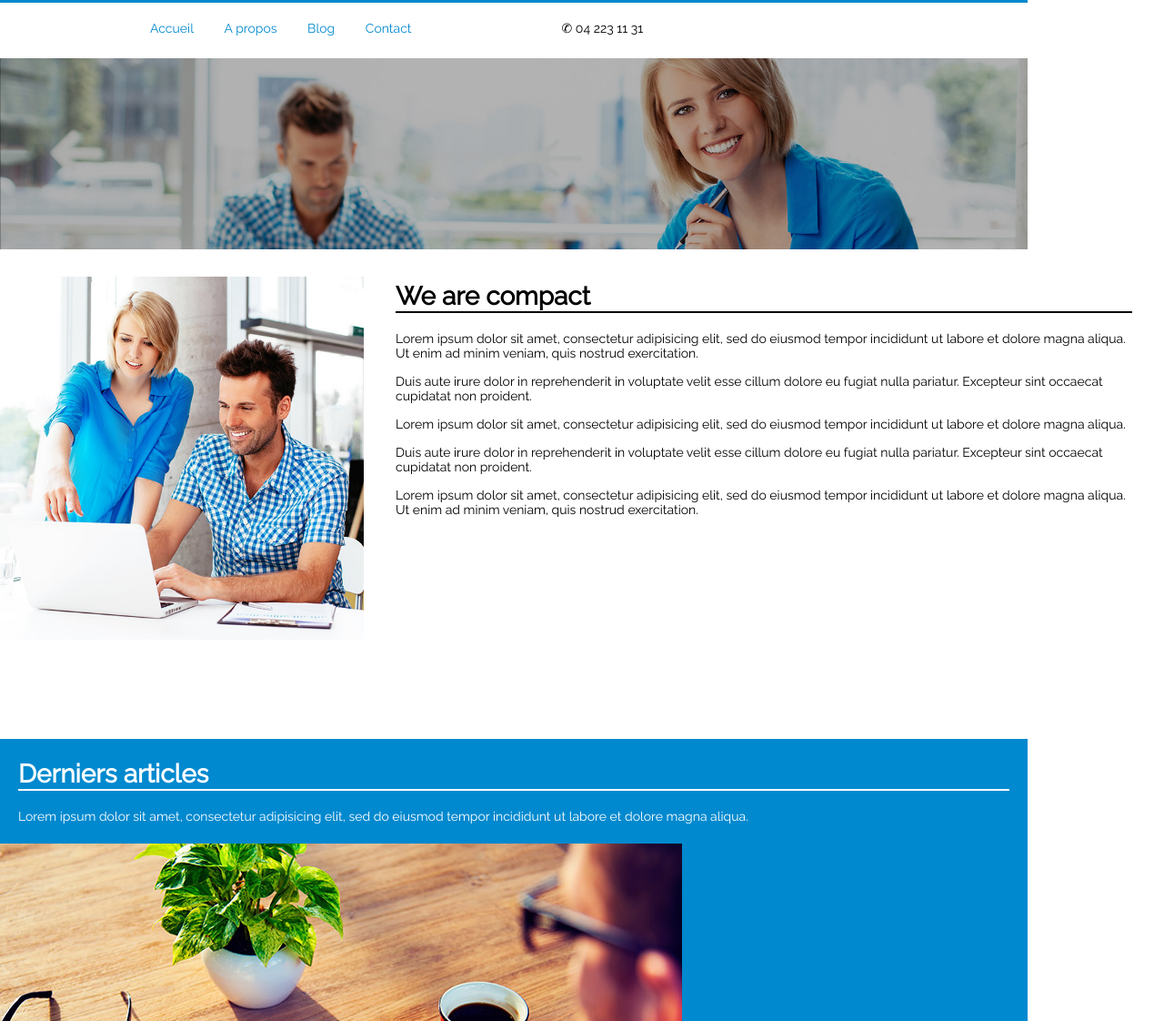
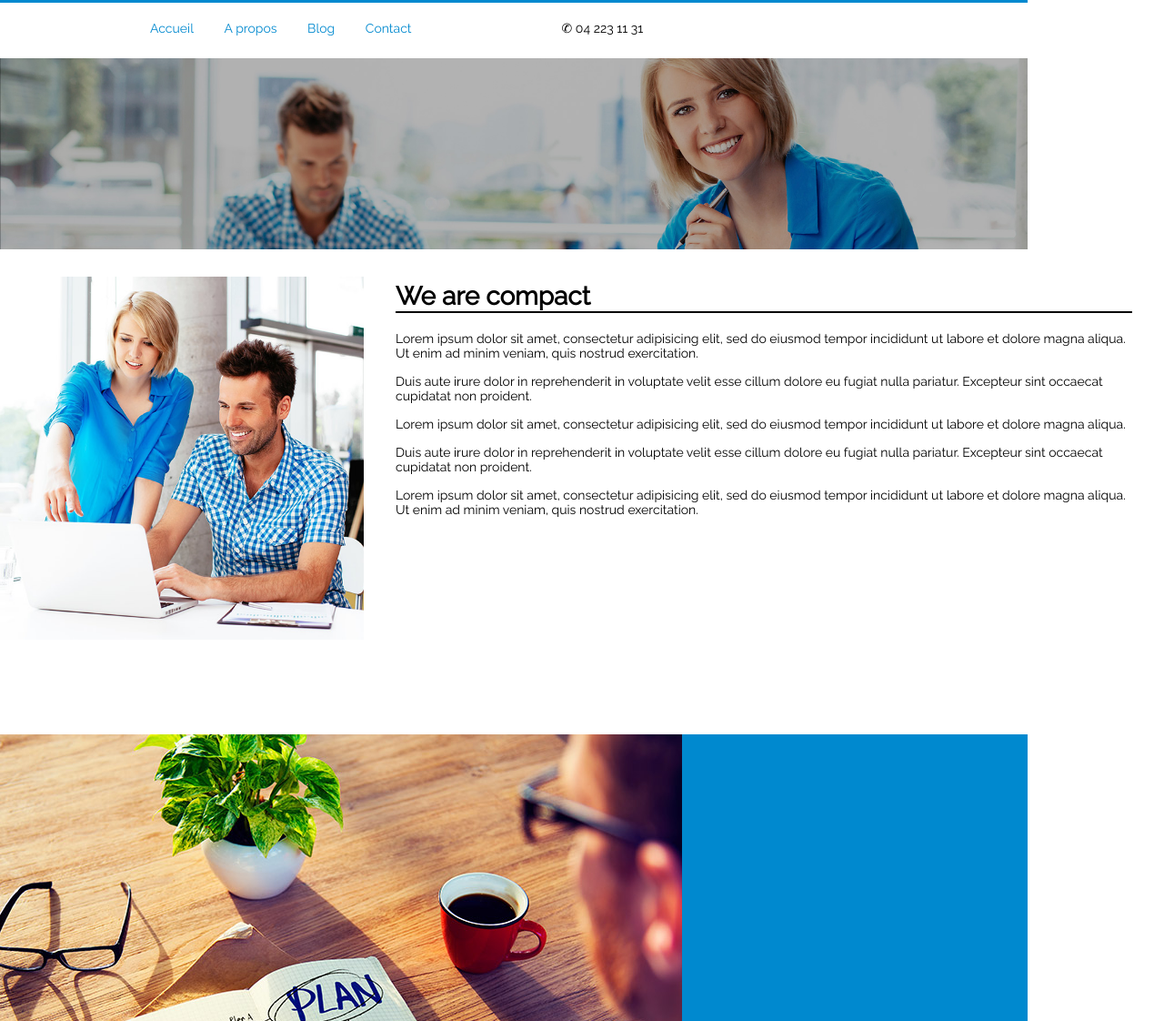
Before and after one commit to ThomEng/FormatifDecembre, a plain HTML site: page Exercice formatif/index.html in a window 1280 px wide. Shown: the top 1122 px of the page at 91% size. Drawn offline with Linux system fonts and the light colour scheme.

Commit message:
Update index.html
Thomaw !?

```diff
--- a/Exercice formatif/index.html
+++ b/Exercice formatif/index.html
@@ -44,11 +44,7 @@
 			</div>
 
 			<div class="derniers-articles">
-				<div class="d-a-2">
-					<h1>Derniers articles</h1>
-					<p>Lorem ipsum dolor sit amet, consectetur adipisicing elit, sed do eiusmod
-					tempor incididunt ut labore et dolore magna aliqua.</p>
-				</div>
+
 			<div>
 				<img src="images/medium-2.jpg" class="img-medium"></img>
 				<img src="images/medium-3.jpg" class="img-medium"></img>
```
